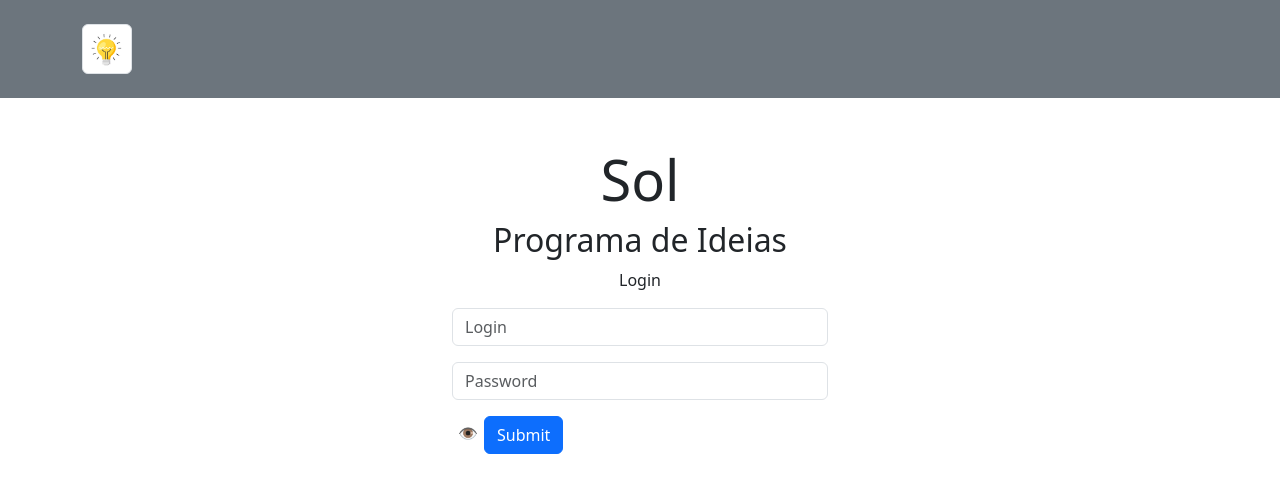
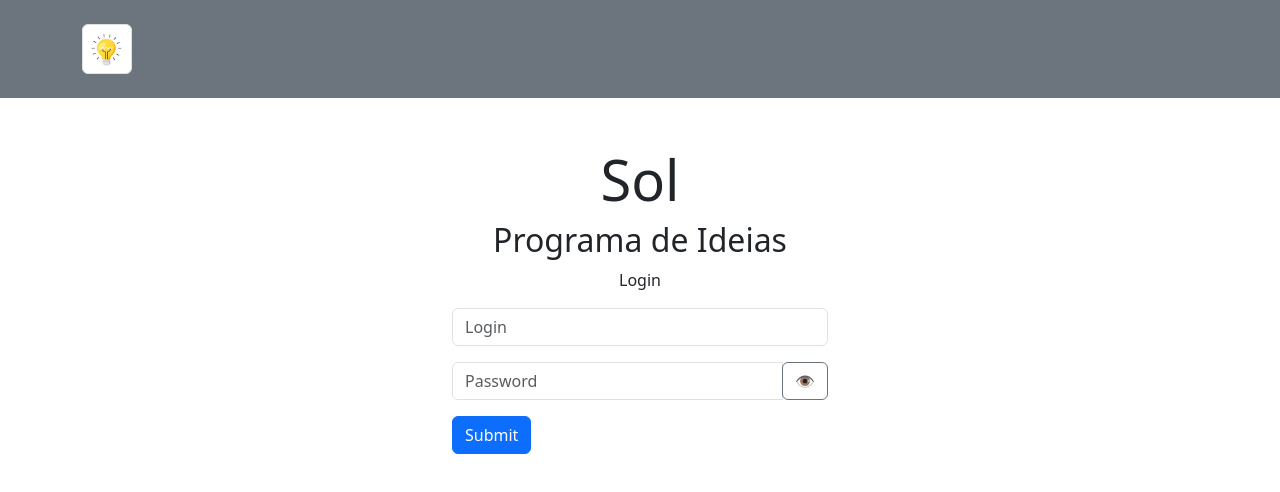
Before and after one commit to dudamesacasa/ideias, a React (Vite) app in the folder ideiasSol/: page /login in a window 1280 px wide. Shown: the top 492 px of the page. Built offline with nearby package versions, Linux system fonts and the light colour scheme.

Commit message:
Ajuste alinhamento botão showPassword

```diff
--- a/ideiasSol/src/components/auth/LoginFrom.jsx
+++ b/ideiasSol/src/components/auth/LoginFrom.jsx
@@ -59,23 +59,28 @@ const LoginForm = () => {
               value={username}
               onChange={(e) => setUsername(e.target.value)}
             />
+            <div className="input-group">
               <input
                 type={showPassword ? "text" : "password"}
                 name="password"
                 placeholder="Password"
-              className="form-control my-3"
+                className="form-control"
                 value={password}
                 onChange={(e) => setPassword(e.target.value)}
               />
+              <div className="input-group-append">
                 <button
                   type="button"
                   onClick={togglePasswordVisibility}
-              style={{ border: "none", background: "transparent", cursor: "pointer" }}
+                  className="btn btn-outline-secondary"
+                  style={{ cursor: "pointer" }}
                 >
                   {showPassword ? "👁️" : "👁️"}
                 </button>
+              </div>
+            </div>
 
-            <button className="btn btn-primary btn-block" type="submit">
+            <button className="btn btn-primary btn-block mt-3" type="submit">
               Submit
             </button>
           </form>
```
Lines whose indentation alone changed are shown as unchanged.
